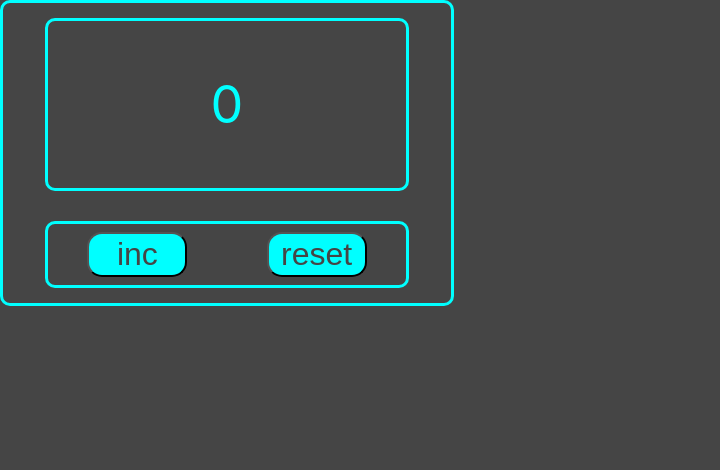
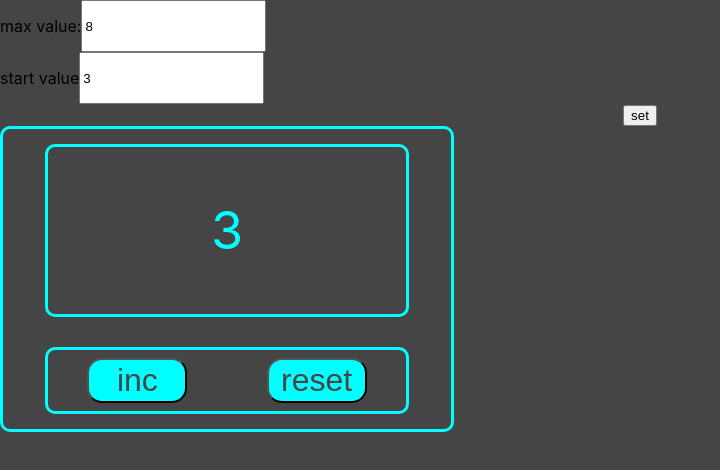
Before and after one commit to Voris03/Counter, a React (Create React App) app: page / in a window 1280 px wide. Shown: the top 470 px of the page, without its empty margins (0-720 px from the left). Built offline with nearby package versions, Linux system fonts and the light colour scheme.

Commit message:
fix: props & Setting

```diff
--- a/src/App.tsx
+++ b/src/App.tsx
@@ -1,12 +1,25 @@
-import './App.css';
-import { Counter } from './Counter/Counter';
-import { Setting } from './Counter/Setting';
+import { useState } from "react";
+import "./App.css";
+import { Counter } from "./Counter/Counter";
+import { Setting } from "./Counter/Setting";
 
 function App() {
+  const [maxValue, setMaxValue] = useState(8);
+  const [startValue, setStartValue] = useState(3);
+  const [num, setNum] = useState(startValue);
+
+  const incNum = () => {
+    setNum((prevNum) => prevNum + 1);
+  };
+
+  const resetNum = () => {
+    setNum(startValue);
+  };
+
   return (
     <div className="App">
-      {/* <Setting /> */}
-      <Counter />
+      <Setting maxValue={maxValue} startValue={startValue}/>
+      <Counter num={num} maxValue={maxValue} incNum={incNum} resetNum={resetNum}/>
     </div>
   );
 }
--- a/src/Counter/Counter.tsx
+++ b/src/Counter/Counter.tsx
@@ -2,25 +2,28 @@ import React, { useState } from "react";
 import styled from "styled-components";
 import { Button } from "./Button";
 
-export const Counter = () => {
-    const [num, setNum] = useState(0);
+type CounterPropsType = {
+    num: number
+    maxValue: number
+    incNum: () => void
+    resetNum: () => void
+}
 
-    const incNum = () => {
-        setNum(prevNum => prevNum + 1);
-    };
+export const Counter = (props: CounterPropsType) => {
 
-    const resetNum = () => {
-        setNum(0);
-    };
+
+
+
+    const isNumberValid = props.num === props.maxValue
 
     return (
         <StyledCounter>
             <StyledWrapperNumber>
-                <StyledNumber>{num}</StyledNumber>
+                <StyledNumber>{props.num}</StyledNumber>
             </StyledWrapperNumber>
             <StyledWrapperButton>
-                <Button title={"inc"} onClick={incNum} /* isDisabled={} */ />
-                <Button title={"reset"} onClick={resetNum} />
+                <Button title={"inc"} onClick={props.incNum}  isDisabled={isNumberValid}  />
+                <Button title={"reset"} onClick={props.resetNum} />
                 {/* <button onClick={() => {}}>set</button> */}
             </StyledWrapperButton>
         </StyledCounter>
--- a/src/Counter/Setting.tsx
+++ b/src/Counter/Setting.tsx
@@ -1,9 +1,14 @@
 import React, { useState } from "react";
 import styled from "styled-components";
 
-export const Setting = () => {
+type SettingPropsType = {
+    maxValue: number
+    startValue: number
+}
 
-    const [maxValue, setMaxValue] = useState(5)
+export const Setting = (props: SettingPropsType) => {
+
+
 
 
     return (
@@ -11,11 +16,11 @@ export const Setting = () => {
             <div>
                 <StyledWrapper>
                     <p>max value:</p>
-                    <input type="number" value={maxValue}/>
+                    <input type="number" value={props.maxValue}/>
                 </StyledWrapper>
                 <StyledWrapper>
                     <p>start value</p>
-                    <input />
+                    <input type="number" value={props.startValue}/>
                 </StyledWrapper>
             </div>
             <div>
```
